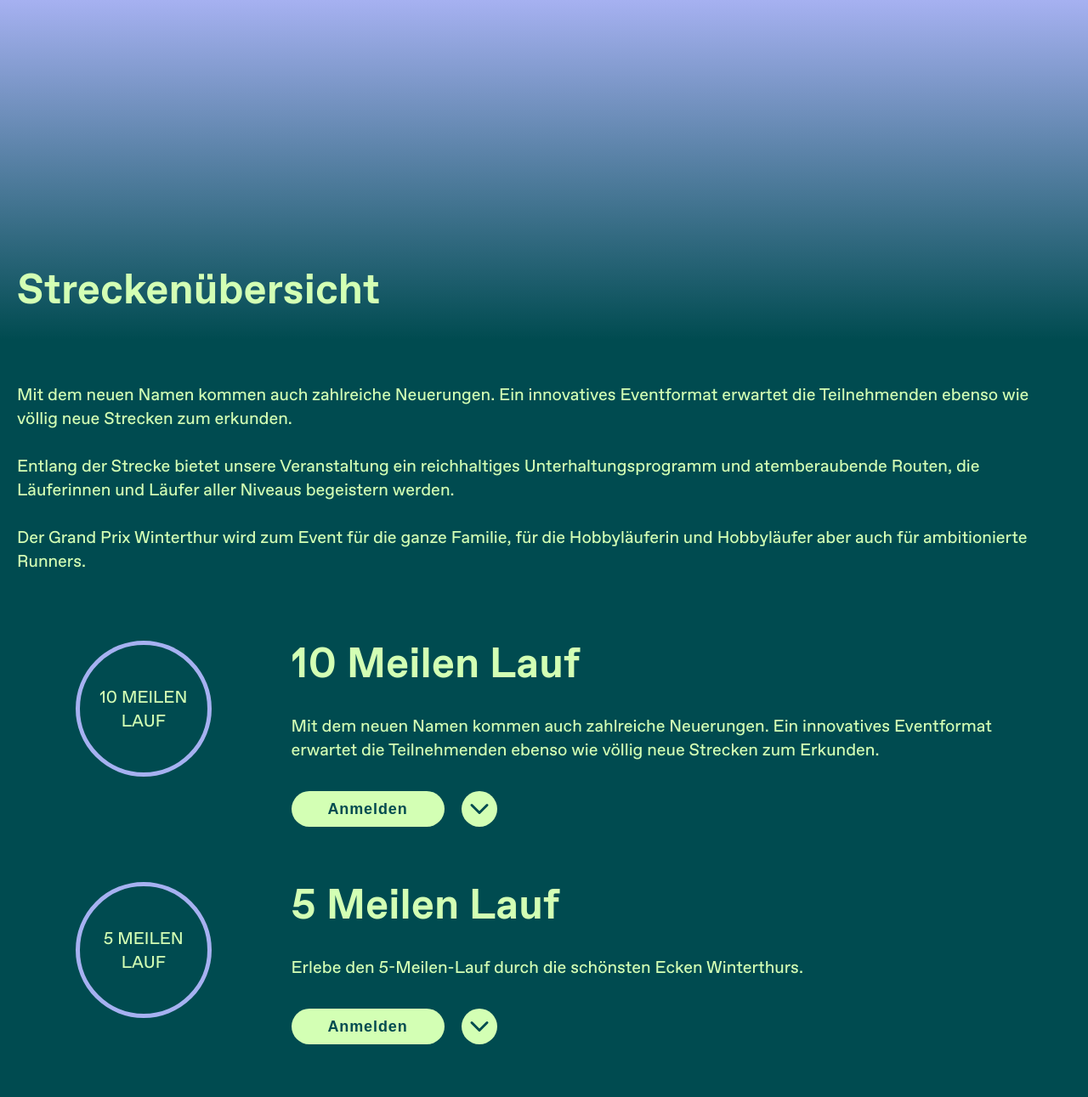
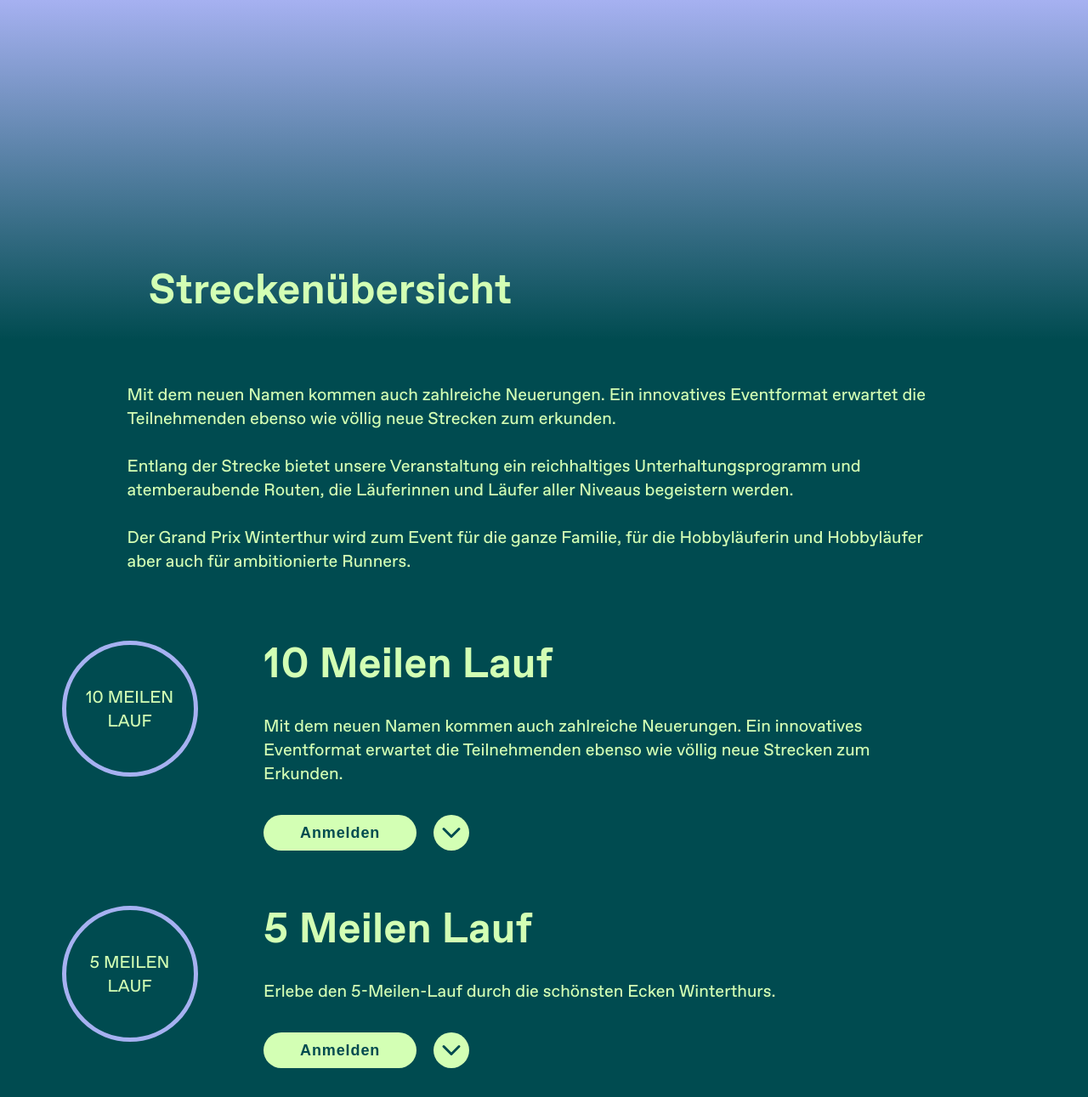
Before and after one commit to stirnim/gpw-web, a plain HTML site: page src/strecken.html in a window 1280 px wide. Shown: the top 1291 px of the page at 85% size. Drawn offline with Linux system fonts and the light colour scheme.

Commit message:
fix left;right padding of text

```diff
--- a/src/css/styles.css
+++ b/src/css/styles.css
@@ -355,7 +355,7 @@ h3, h4, h5 {
     display: flex; /* Enables Flexbox */
     flex-direction: column; /* Stacks children vertically */
     justify-content: flex-end; /* Aligns children to the bottom */
-    padding: 50px 20px 20px 70px;
+    padding: 50px 20px 20px 200px;
     position: relative; /* If needed for further positioning */
     color: #D3FFB4;
     box-sizing: border-box; /* Ensures padding is included in height */
@@ -461,7 +461,7 @@ a:hover, a:active { color: #A6B1F1; }
 .header-wide {
     display: flex;
     flex-direction: row;
-    padding: 50px 70px 0px 70px;
+    padding: 50px 70px 0px 200px;
     color: #D3FFB4;
     box-sizing: border-box; /* Ensures padding is included in width calculation */
     background: #004B50;
@@ -513,7 +513,7 @@ a:hover, a:active { color: #A6B1F1; }
     width: 100%; /* Ensures the row takes full width of its parent */
     align-items: flex-start; /* Aligns children to the start (left) of the container */
     flex-direction: column;
-    padding: 50px 70px;
+    padding: 50px 200px;
     color: #D3FFB4;
     box-sizing: border-box; /* Ensures padding is included in width calculation */
     background: #004B50;
@@ -602,7 +602,7 @@ a:hover, a:active { color: #A6B1F1; }
 .text-columns {
     display: flex;
     flex-direction: row;
-    padding: 50px 70px;
+    padding: 50px 200px 50px 70px;
     color: #D3FFB4;
     box-sizing: border-box; /* Ensures padding is included in width calculation */
     background: #004B50;
@@ -727,7 +727,7 @@ a:hover, a:active { color: #A6B1F1; }
 
 .column-two {
     flex: 3; /* Takes up 3 parts of the space */
-    padding: 0 25px; /* 0 padding on top and bottom, 25px padding on left and right */
+    padding: 0 0 0 25px; /* 0 padding on top, right and bottom, 25px padding on left */
     display: flex;
     flex-direction: column; /* Stack children vertically */
     align-items: flex-start; /* Aligns children to the start (left) of the container */
@@ -1030,19 +1030,31 @@ a:hover, a:active { color: #A6B1F1; }
         width: 300px;
     }
     .header-color-transition {
-        padding: 30px 20px 0px 20px;
+        padding: 30px 20px 0px 175px;
     }
     .header-wide {
-        padding: 30px 20px 0px 20px;
+        padding: 30px 20px 0px 175px;
     }
-    .callout-action, .text-wide, .text-columns, .image-columns {
+    .text-wide {
+        padding-top: 30px;
+        padding-bottom: 30px;
+        padding-left: clamp(30px, calc(25.4vw - 175.52px), 175px);
+        padding-right: clamp(30px, calc(25.4vw - 175.52px), 175px);
+    }
+    .text-columns {
+        padding-top: 30px;
+        padding-bottom: 30px;
+        padding-left: 20px;
+        padding-right: clamp(30px, calc(25.4vw - 175.52px), 175px);
+    }
+    .callout-action, .image-columns {
         padding: 30px 20px;
     }
     .column-one {
         padding: 10px 0;
     }
     .column-two {
-        padding: 10px 10px;
+        padding: 10px 0 10px 10px;
     }
     .footer-color-transition {
         padding: 50px 20px 0 20px;
@@ -1298,7 +1310,7 @@ a:hover, a:active { color: #A6B1F1; }
         align-items: center;
     }
     .text-columns {
-        padding: 30px 20px;
+        padding: 30px 20px 30px 20px;
         flex-direction: column; /* Stack columns vertically */
     }
     .column-one {
```
